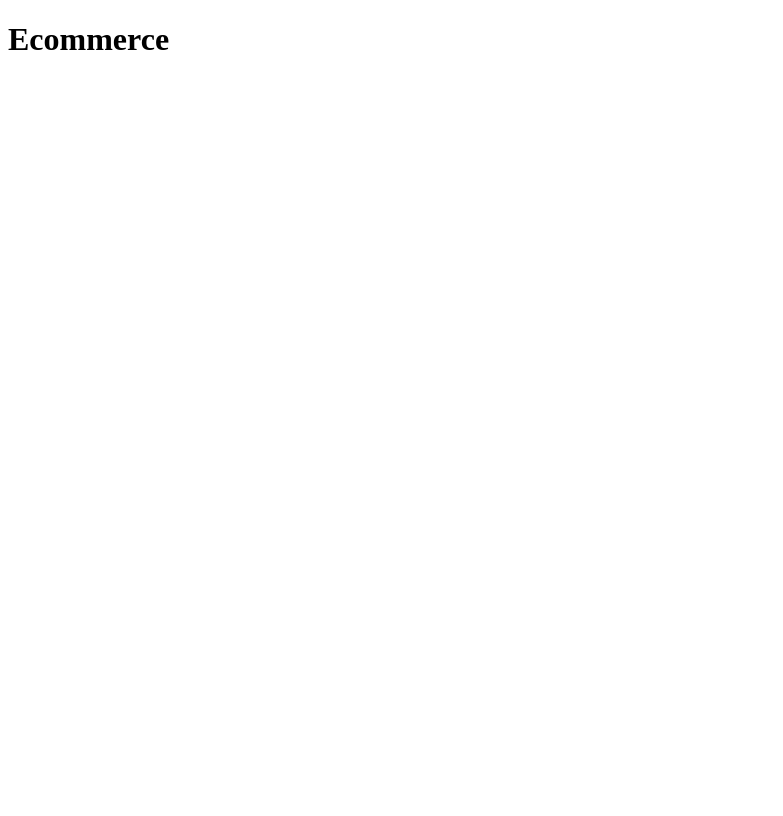
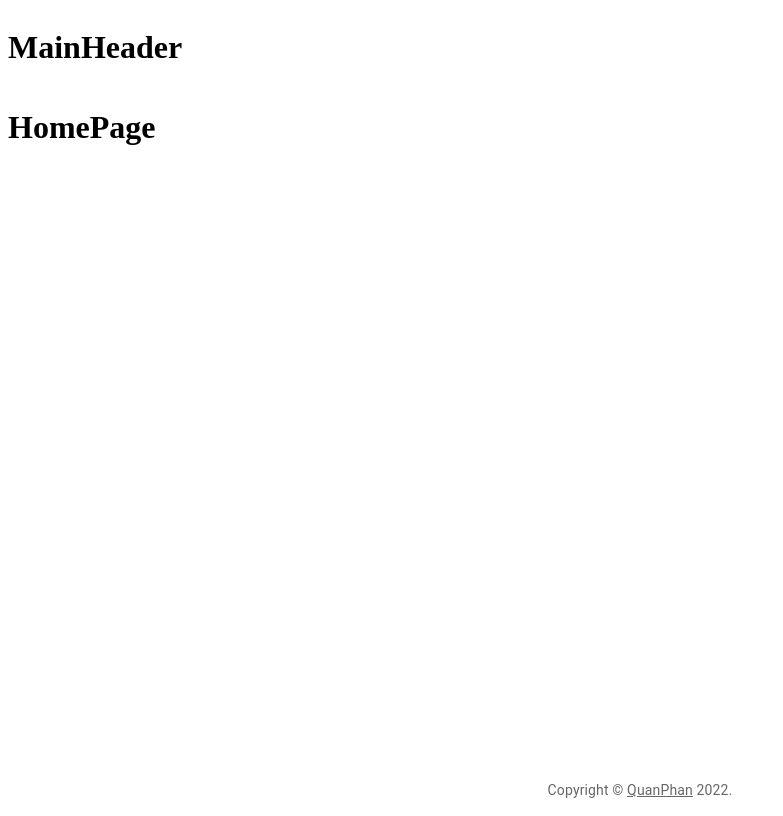
Before and after one commit to minhquanphan/Ecommerce-App, a React (Create React App) app in the folder frontend/: page / in a window 1280 px wide. Shown: the whole page, without its empty margins (0-783 px from the left). Built offline with nearby package versions, Linux system fonts and the light colour scheme.

Commit message:
setup router path

```diff
--- a/frontend/src/App.js
+++ b/frontend/src/App.js
@@ -1,10 +1,12 @@
 import React from "react";
+import { BrowserRouter } from "react-router-dom";
+import Router from "./routes";
 
 function App() {
   return (
-    <div>
-      <h1>Ecommerce</h1>
-    </div>
+    <BrowserRouter>
+      <Router />
+    </BrowserRouter>
   );
 }
 
--- a/frontend/src/layouts/BlankLayout.js
+++ b/frontend/src/layouts/BlankLayout.js
@@ -1,10 +1,20 @@
+import { Stack } from "@mui/material";
 import React from "react";
+import { Outlet } from "react-router-dom";
+import Logo from "../components/Logo";
 
 function BlankLayout() {
   return (
-    <div>
-      <h1>BlankLayout</h1>
-    </div>
+    <Stack
+      sx={{
+        minHeight: "100vh",
+        justifyContent: "center",
+        alignItems: "center",
+      }}
+    >
+      <Logo sx={{ width: 90, height: 90, mb: 5 }} />
+      <Outlet />
+    </Stack>
   );
 }
 
--- a/frontend/src/layouts/MainFooter.js
+++ b/frontend/src/layouts/MainFooter.js
@@ -1,10 +1,13 @@
 import React from "react";
+import { Link, Typography } from "@mui/material";
 
 function MainFooter() {
   return (
-    <div>
-      <h1>MainFooter</h1>
-    </div>
+    <Typography variant="body2" color="text.secondary" align="center" p={1}>
+      {"Copyright © "}
+      <Link color="inherit">QuanPhan</Link> {new Date().getFullYear()}
+      {"."}
+    </Typography>
   );
 }
 
--- a/frontend/src/layouts/MainLayout.js
+++ b/frontend/src/layouts/MainLayout.js
@@ -1,10 +1,17 @@
+import { Box, Stack } from "@mui/material";
 import React from "react";
+import { Outlet } from "react-router-dom";
+import MainFooter from "./MainFooter";
+import MainHeader from "./MainHeader";
 
 function MainLayout() {
   return (
-    <div>
-      <h1>MainLayout</h1>
-    </div>
+    <Stack sx={{ minHeight: "100vh" }}>
+      <MainHeader />
+      <Outlet />
+      <Box sx={{ flexGrow: 1 }} />
+      <MainFooter />
+    </Stack>
   );
 }
 
--- /dev/null
+++ b/frontend/src/routes/index.js
@@ -0,0 +1,30 @@
+import React from "react";
+import { Routes, Route } from "react-router-dom";
+import BlankLayout from "../layouts/BlankLayout";
+import MainLayout from "../layouts/MainLayout";
+import HomePage from "../pages/HomePage";
+import LoginPage from "../pages/LoginPage";
+import RegisterPage from "../pages/RegisterPage";
+import NotFoundPage from "../pages/NotFoundPage";
+import AccountPage from "../pages/AccountPage";
+import ProductPage from "../pages/ProductPage";
+
+function Router() {
+  return (
+    <Routes>
+      <Route path="/" element={<MainLayout />}>
+        <Route index element={<HomePage />} />
+        <Route path="account" element={<AccountPage />} />
+        <Route path="product" element={<ProductPage />} />
+      </Route>
+
+      <Route element={<BlankLayout />}>
+        <Route path="/login" element={<LoginPage />} />
+        <Route path="/register" element={<RegisterPage />} />
+        <Route path="*" element={<NotFoundPage />} />
+      </Route>
+    </Routes>
+  );
+}
+
+export default Router;
```
